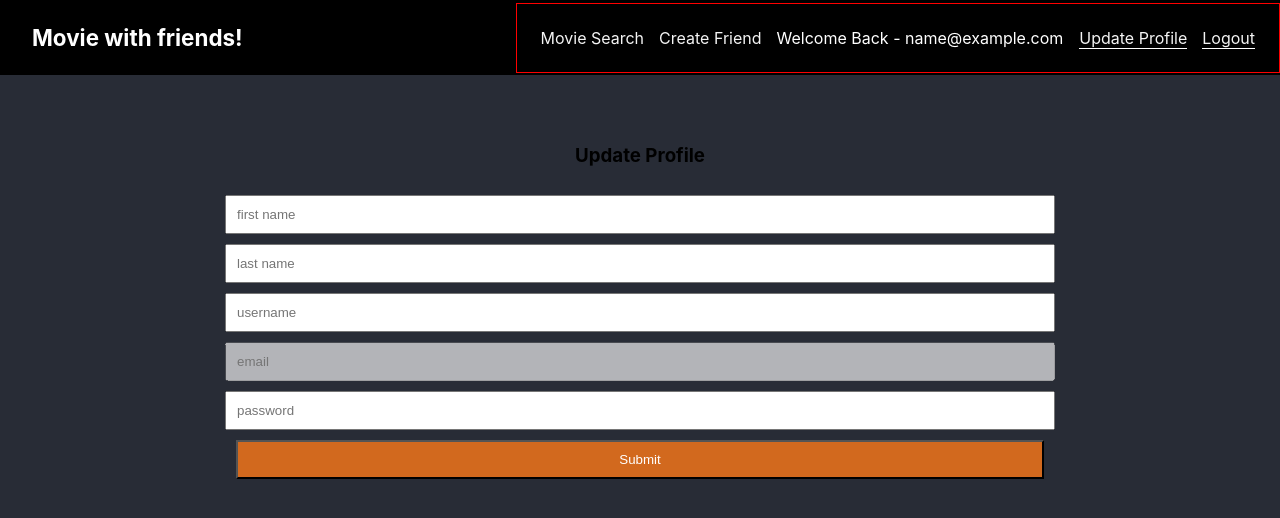
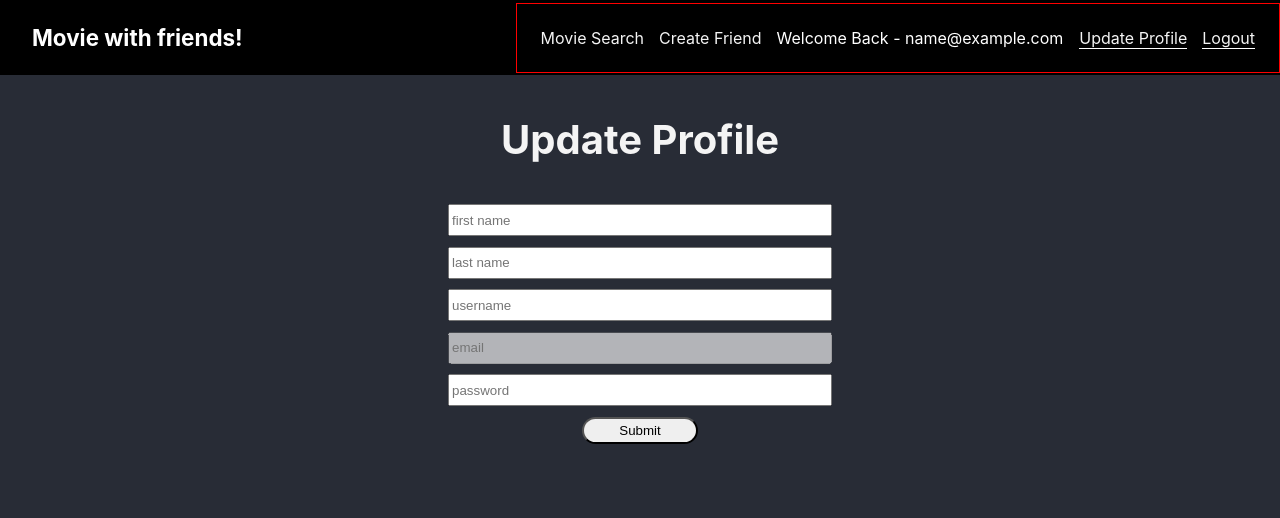
Before and after one commit to Steven2120/fullstack-mern-movie-with-friends, a React (Create React App) app in the folder auth-frontend/: page /profile in a window 1280 px wide. Shown: the top 518 px of the page. Built offline with nearby package versions, Linux system fonts and the light colour scheme; no server answers; sample sign-in values are in the browser's storage.

Commit message:
began work on modifying UI on login and signup. Will continue improving

```diff
--- a/auth-frontend/src/App.js
+++ b/auth-frontend/src/App.js
@@ -3,7 +3,6 @@ import { ToastContainer } from "react-toastify";
 import jwtDecode from "jwt-decode";
 import MainRouter from "./MainRouter";
 import setAxiosAuthToken from "./components/utils/setAxiosAuthToken";
-import "./App.css";
 
 export class App extends Component {
   state = {
--- a/auth-frontend/src/components/Login/Login.css
+++ b/auth-frontend/src/components/Login/Login.css
@@ -0,0 +1,27 @@
+.login__input {
+    outline: none;
+}
+
+.button-container {
+    margin-top: 2rem;
+    height: 3rem;
+}
+
+.button-container > button {
+    height: inherit;
+    width: 8rem;
+    background-color: #f4f4f4;
+    color: #282c36;
+    border-radius: 5px;
+    font-size: 1.5em;
+}
+
+.button-container > button:enabled:hover {
+    background-color: #282c36;
+    color: #f4f4f4;
+    transition: all .7s ease-out;
+}
+
+.button-container > button:disabled:hover {
+    cursor: not-allowed;
+}
--- a/auth-frontend/src/components/Login/Login.js
+++ b/auth-frontend/src/components/Login/Login.js
@@ -3,10 +3,10 @@ import React, { Component } from "react";
 import { isEmpty } from "validator";
 import { toast } from "react-toastify";
 import Axios from "../utils/Axios";
-import "./Login.css";
 import jwtDecode from "jwt-decode";
 import checkIfUserIsAuth from "../utils/checkIfUserIsAuth";
 import setAxiosAuthToken from "../utils/setAxiosAuthToken";
+import "./Login.css";
 
 export class Login extends Component {
   state = {
@@ -138,6 +138,7 @@ export class Login extends Component {
               <div className="block-container">
                 <label htmlFor="email">Email</label>
                 <input
+                  className="login__input"
                   type="email"
                   id="email"
                   placeholder="Email"
@@ -155,6 +156,7 @@ export class Login extends Component {
               <div className="block-container">
                 <label htmlFor="password">Password</label>
                 <input
+                  className="login__input"
                   type="text"
                   id="password"
                   placeholder="Password"
--- a/auth-frontend/src/components/Profile/Profile.css
+++ b/auth-frontend/src/components/Profile/Profile.css
@@ -1,4 +1,4 @@
-.update-container {
+/* .update-container {
     max-width: 850px;
     margin: 0 auto;
     text-align: center;
@@ -48,4 +48,49 @@
 
 #friends tbody tr:hover {
     background-color: #ddd;
+} */
+
+.update-container {
+    height: auto;
+    width: 100%;
+    display: flex;
+    flex-direction: column;
+    justify-content: center;
+    align-items: center;
 }
+
+.update__title {
+    font-size: 2.5em;
+    color: #f4f4f4;
+}
+
+.update__form {
+    height: 30vh;
+    display: flex;
+    flex-direction: column;
+    justify-content: space-between;
+}
+
+.input-div {
+    height: 2rem;
+    width: 30vw;
+}
+
+.input-div > input {
+    height: 100%;
+    width: 100%;
+    outline: none;
+}
+
+.button-div {
+    height: 1.7rem;
+    width: 30vw;
+    display: flex;
+    justify-content: center;
+}
+
+.button-div > button {
+    height: inherit;
+    width: 30%;
+    border-radius: 20px;
+}
--- a/auth-frontend/src/components/Profile/UpdateProfile.js
+++ b/auth-frontend/src/components/Profile/UpdateProfile.js
@@ -71,8 +71,8 @@ export class UpdateProfile extends Component {
   render() {
     return (
       <div className="update-container">
-        <h3>Update Profile</h3>
-        <form onSubmit={this.handleUserUpdateSubmit}>
+        <h3 className="update__title">Update Profile</h3>
+        <form className="update__form" onSubmit={this.handleUserUpdateSubmit}>
           <div className="input-div">
             <input
               placeholder="first name"
--- a/auth-frontend/src/components/Signup/Signup.css
+++ b/auth-frontend/src/components/Signup/Signup.css
@@ -59,7 +59,7 @@ body {
     justify-content: center;
     margin-top: 2%;
   }
-  .button-container button {
+  .button-container > button {
     padding: 10px 10px;
     border: none;
     background-color: black;
```
Also changed, not shown: auth-frontend/src/App.css (deleted).
